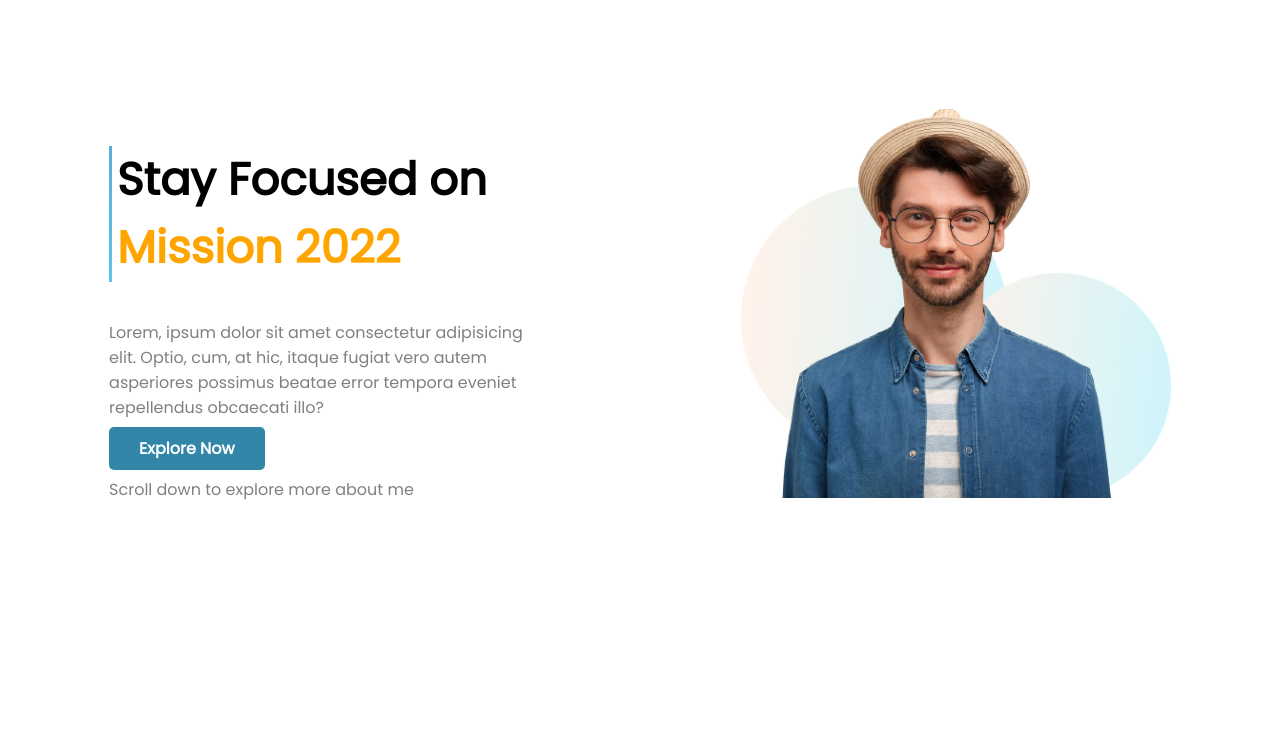
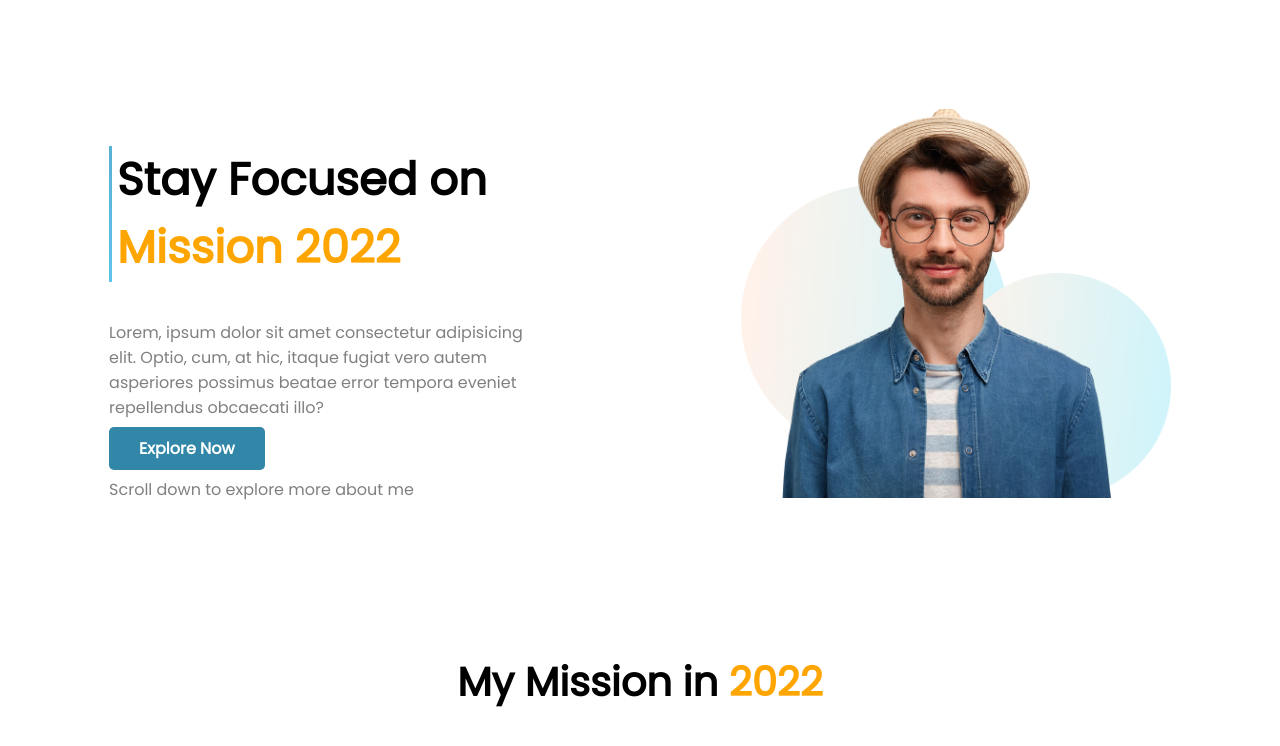
Before and after one commit to mamun-coderman/mission_2022, a plain HTML site: page index.html in a window 1280 px wide. Drawn offline with Linux system fonts and the light colour scheme.

Commit message:
section_two added

```diff
--- a/css/style.css
+++ b/css/style.css
@@ -44,3 +44,7 @@ h1{
 p{
     color: gray;
 }
+h2{
+    font-size: 40px;
+    text-align: center;
+}
--- a/index.html
+++ b/index.html
@@ -30,7 +30,18 @@
     <!--setion_one ends here-->
 
     <section class="section_two">
+        <h2>My Mission in <span class="orange_color">2022</span></h2>
+        <div class="flexible">
+            <div class="mission">
 
+            </div>
+            <div class="vission">
+
+            </div>
+            <div class="goals">
+
+            </div>
+        </div>
     </section>
 </body>
 </html>
```
